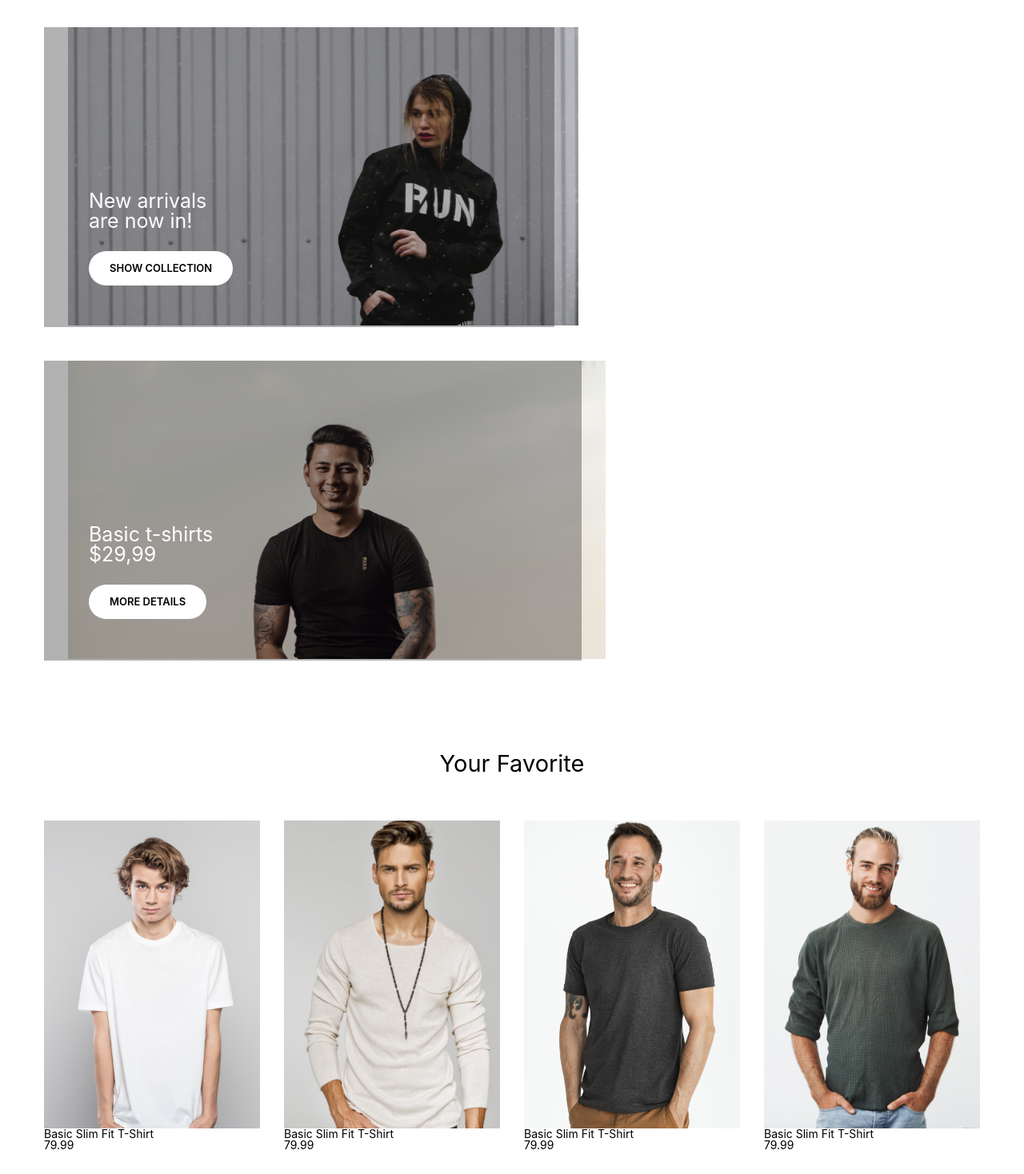
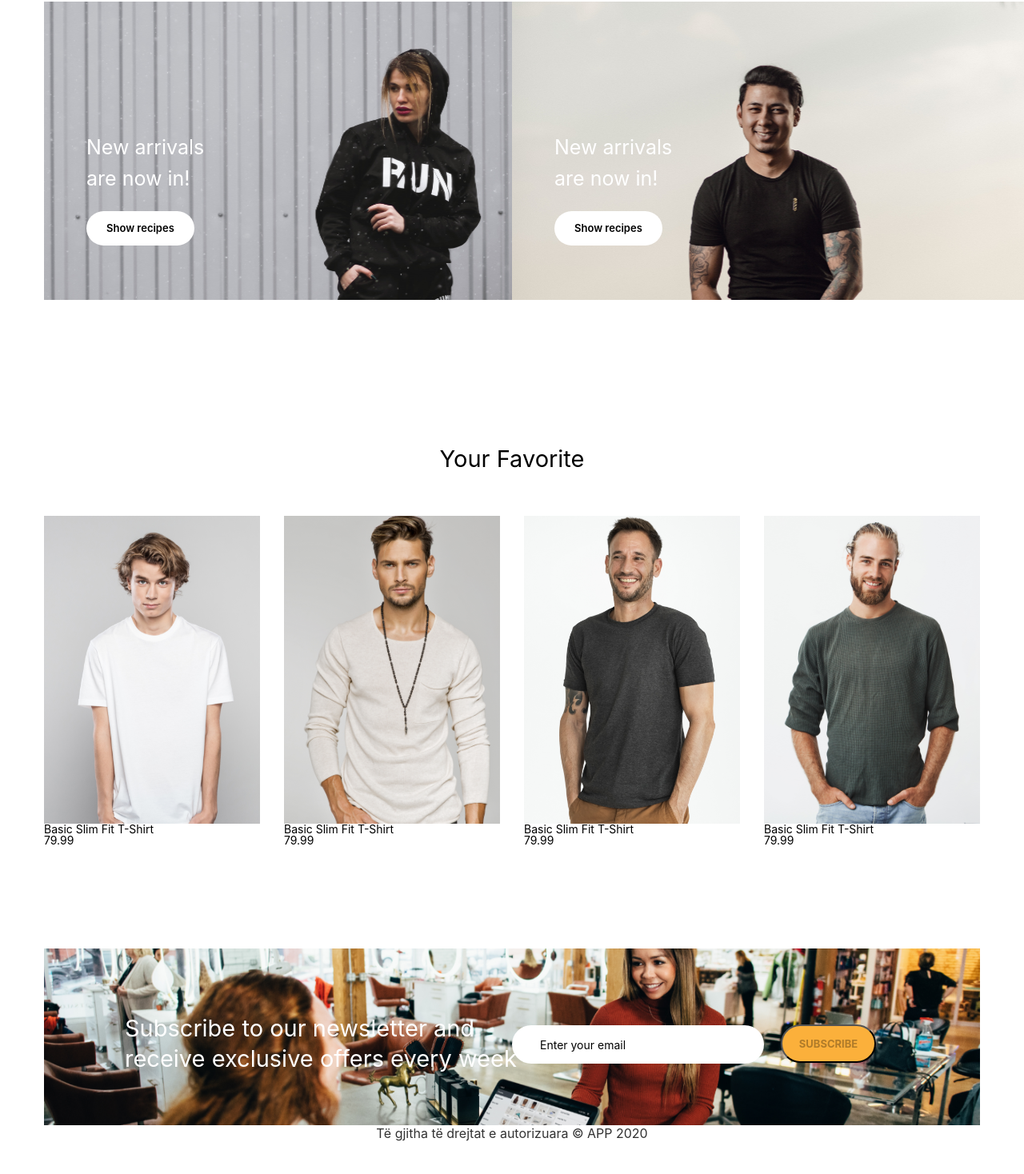
Before and after one commit to LabiMurati/Eshop, a React (Create React App) app: page / in a window 1280 px wide. Shown: the part 860-2328 px from the top of the page at 80% size. After the commit the page ends 2287 px from the top, so only its background shows below. Built offline with nearby package versions, Linux system fonts and the light colour scheme.

Commit message:
subscribe

```diff
--- a/src/pages/Home/Home.scss
+++ b/src/pages/Home/Home.scss
@@ -71,14 +71,14 @@
 .fav_product_slider_item {
   padding: 0 15px;
 }
-.column-6 {
-  width: 100%;
-  display: flex;
-  margin-top: 42px;
-  img {
-    margin-left: 30px;
-  }
-}
+// .column-6 {
+//   width: 100%;
+//   display: flex;
+//   // margin-top: 42px;
+//   img {
+//     margin-left: 30px;
+//   }
+// }
 .slider {
   width: 100%;
   margin-left: 30px;
@@ -167,3 +167,93 @@
 .favorite_product_item {
   padding: 0 15px;
 }
+.collection__wrapper {
+  position: relative;
+  height: 500px;
+  margin-top: 60px;
+  .collection__thumb {
+    img {
+      position: absolute;
+      width: 641px;
+      height: 373px;
+      // margin-left: -15px;
+      // margin-right: -15px;
+    }
+  }
+  .collection__content {
+    p {
+      position: absolute;
+      color: white;
+      width: 153px;
+      font-weight: 400;
+      font-size: 25px;
+      line-height: 39px;
+      margin-top: 163px;
+      margin-left: 53px;
+    }
+    span {
+      position: absolute;
+      margin-top: 262px;
+      padding: 15px 25px;
+      font-weight: 600;
+      font-size: 13px;
+      border-radius: 50px;
+      background-color: white;
+      color: black;
+      margin-left: 53px;
+    }
+    span:hover {
+      padding: 20px;
+      transition: all 0.2s ease-in-out;
+    }
+  }
+}
+.banner5 {
+  // margin-left: 30px;
+}
+.subscribe {
+  margin-top: 98px;
+}
+.subscribe__text {
+  h2 {
+    position: absolute;
+    font-size: 29px;
+    line-height: 38px;
+    text-align: left;
+    color: #fff;
+    width: 504px;
+    margin-top: 81px;
+    margin-left: 101px;
+  }
+}
+.subscribe_input {
+  padding-left: 35px;
+  padding-right: 35px;
+  width: 315px;
+  height: 48px;
+  position: absolute;
+  border-radius: 30px;
+  outline: none;
+  border: #707070;
+  margin-top: 96px;
+  right: 285px;
+  color: #ababab;
+}
+.subscribe_button {
+  position: absolute;
+  background-color: #fbb03b;
+  border-radius: 30px;
+  width: 119px;
+  height: 48px;
+  right: 145px;
+  top: 95px;
+  color: rgba($color: #000000, $alpha: 0.3);
+  text-transform: uppercase;
+  outline: none;
+  font-weight: 700;
+  font-size: 13px;
+  line-height: 24px;
+}
+.subscribe_button :placeholder-shown {
+  color: rgba($color: #000000, $alpha: 0.3);
+}
--- a/src/pages/Home/Home.tsx
+++ b/src/pages/Home/Home.tsx
@@ -1,5 +1,6 @@
 import React from 'react'
 import Slider from "react-slick";
+import { Link } from "react-router-dom";
 
 //Components
 
@@ -19,6 +20,7 @@ import slider1 from './../../assets/images/photo-slider_1.png';
 import slider2 from './../../assets/images/photo-slider_2.png';
 import slider3 from './../../assets/images/photo-slider_3.png';
 import slider4 from './../../assets/images/photo-slider_4.png';
+import subscribe from '../../assets/images/blake-wisz-GFrBMipOd_E-unsplash.png';
 
 // stlyes
 
@@ -72,29 +74,25 @@ export const Home = () => {
                     </div>
                 </Slider>
             </section>
-            <section className="block_section arrivals">
+            <section className="collection_section">
                 <div className="container">
-                    <div className="row has_gutter">
+                    <div className="collection__wrapper">
                         <div className="column-6">
-                            <div className="box">
-                                <div className="box__thumb">
-                                    <img src={banner4} alt="" />
-                                </div>
-                                <div className="box__content">
-                                    <h3>New arrivals are now in!</h3>
-                                    <button>Show Collection</button>
-                                </div>
+                            <div className="collection__thumb">
+                                <img src={banner4} alt="img"/>
+                            </div>
+                            <div className="collection__content">
+                                <p>New arrivals are now in!</p>
+                                <Link to="/men"><span>Show recipes</span></Link>
                             </div>
                         </div>
                         <div className="column-6">
-                            <div className="box">
-                                <div className="box__thumb">
-                                    <img src={banner5} alt="" />
-                                </div>
-                                <div className="box__content">
-                                    <h3>Basic t-shirts $29,99</h3>
-                                    <button>More Details</button>
-                                </div>
+                            <div className="collection__thumb">
+                                <img src={banner5} className="banner5" alt="img"/>
+                            </div>
+                            <div className="collection__content">
+                                <p>New arrivals are now in!</p>
+                                <Link to="/men"><span>Show recipes</span></Link>
                             </div>
                         </div>
                     </div>
@@ -147,6 +145,18 @@ export const Home = () => {
                     </div>
                 </div>
             </section>
+            <section className="subscribe">
+                <div className="container">
+                    <div className="subscribe__text">
+                        <h2>Subscribe to our newsletter and receive exclusive offers every week</h2>
+                        <form>
+                        <input type="email" className="subscribe_input" name="name" placeholder="Enter your email" />
+                        <button type="submit" className="subscribe_button">SUBSCRIBE</button>
+                        </form>
+                    </div>
+                    <img src={subscribe} alt="img" />
+                </div>
+            </section>
         </div>
     )
 }
```
Also changed, not shown: src/assets/images/blake-wisz-GFrBMipOd_E-unsplash.png (added).
